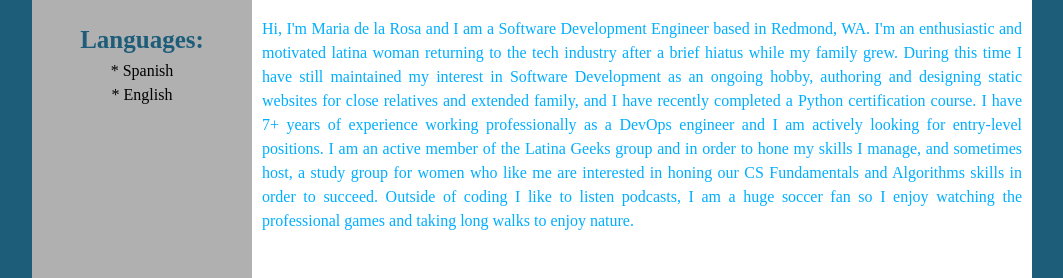
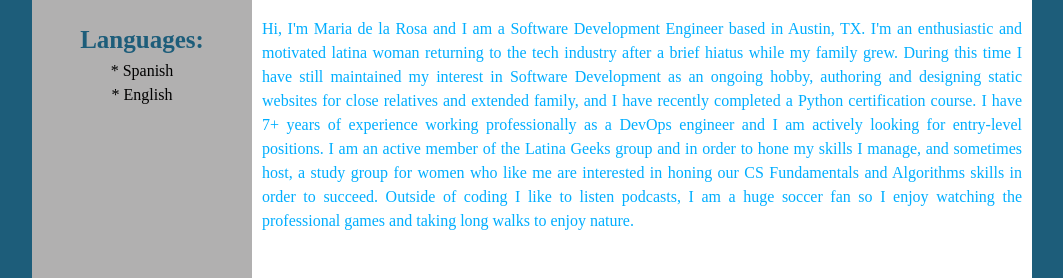
Before and after one commit to maramsrb/maramsrb.github.io, a plain HTML site: page index.html in a window 1280 px wide. Shown: the part 661-939 px from the top of the page, without its empty margins (108-1171 px from the left). Drawn offline with Linux system fonts and the light colour scheme.

Commit message:
Update index.html

```diff
--- a/index.html
+++ b/index.html
@@ -55,7 +55,7 @@
             <br>
             <br>
             <br>
-            <p align="justify" >Hi, I'm Maria de la Rosa and I am a Software Development Engineer based in Redmond, WA.
+            <p align="justify" >Hi, I'm Maria de la Rosa and I am a Software Development Engineer based in Austin, TX.
               I'm an enthusiastic and motivated latina woman returning to the tech industry after a brief hiatus while my family grew.
               During this time I have still maintained my interest in Software Development as an ongoing hobby, authoring and designing
               static websites for close relatives and extended family, and I have recently completed a Python certification course.
```
